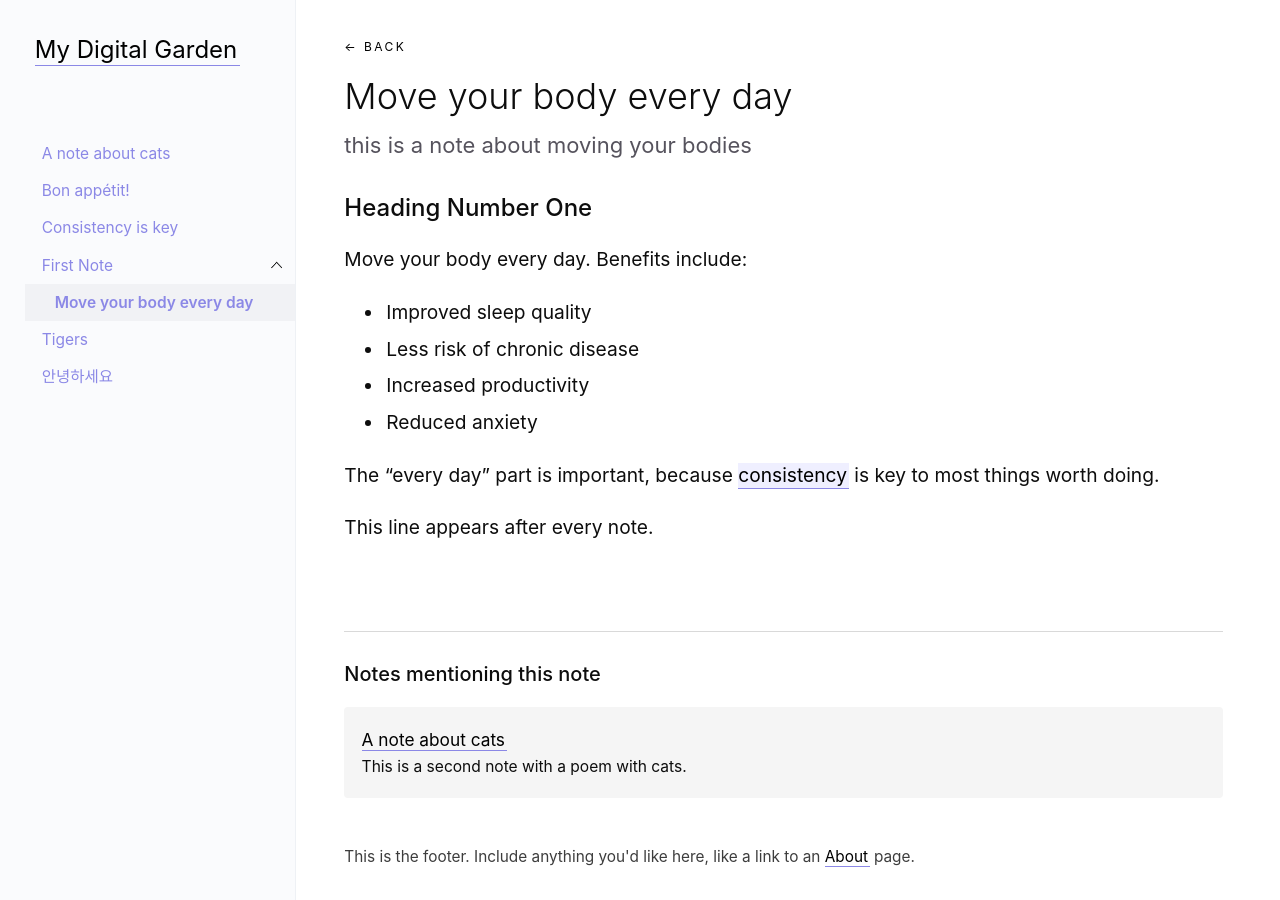
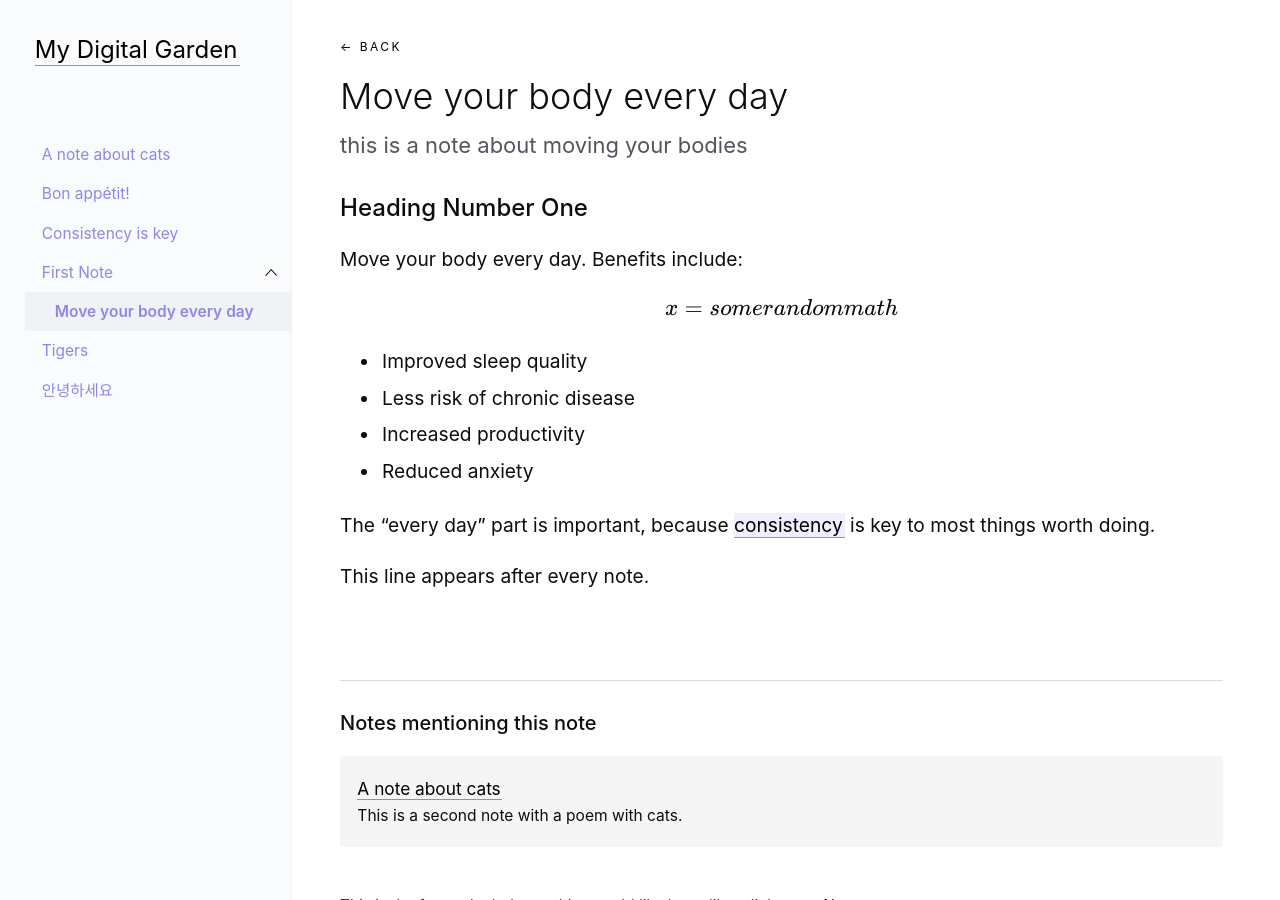
Before and after one commit to andyw-0612/andyw-0612.github.io, a Jekyll site: the page built from _notes/move your body every day.md, in a window 1280 px wide. Built offline with Jekyll 4.4.1, drawn with Linux system fonts in a browser that asks for light colours.

Commit message:
minor fixes to side nav bar

```diff
--- a/_includes/head.html
+++ b/_includes/head.html
@@ -38,6 +38,21 @@
   <meta property="og:image" content="{{ site.url }}{{ page.image }}">
   {% endif %}
 
+  <!-- CSS -->
+  <link rel="stylesheet" href="{{ site.baseurl }}/assets/css/vendor/KatexStyle.css"/>
+
+  <!-- JavaScript -->
+  <script defer src="{{ site.baseurl }}/assets/js/vendor/KatexScript.js"></script>
+  <script defer src="{{ site.baseurl }}/assets/js/vendor/KatexAutoRender.js"
+          onload="renderMathInElement(document.body,{
+    delimiters: [
+      { left: '$$',  right: '$$',  display: true  },
+      { left: '$',   right: '$',   display: false },
+      { left: '\\[', right: '\\]', display: true  },
+      { left: '\\(', right: '\\)', display: false }
+  ]});">
+  </script>
+
   <title>
     {% if page.id == "home" %}
       {{ site.title }}
--- a/_includes/nav.html
+++ b/_includes/nav.html
@@ -99,16 +99,17 @@
     }
     .side-nav-feed{
         font-size: 15.5px;
-        line-height: 2.4;
+        line-height: 1.5;
         display: flex;
     }
     .toc-title{
-        padding: 0 0 0 17px;
+        padding: 8px 0 8px 17px;
         color: #8b88e6;
         flex: 1 1 auto;
     }
     .child-wrapper .toc-title{
-        padding: 0 0 0 30px;
+        padding-left: 30px;
+        padding-right: 30px;
     }
     .current-page{
         font-weight: 600;
@@ -117,10 +118,11 @@
     .drop-down-img{
         display: flex;
         justify-content: center;
-        /* 2.4em to align with the height of the side-nav-feed as its line height is 2.4 */
-        max-height: 2.4em;
-        max-width: 2.4em;
-        padding: 0.75em 0.76em 0.75em 0.76em;
+        /* 1.5em to align with the height of the side-nav-feed as its line height is 1.5
+        then add 16px to account for both top and bottom padding */
+        max-height: calc(1.5em + 16px);
+        max-width: calc(1.5em + 16px);
+        padding: 0.79em 0.81em 0.79em 0.81em;
         box-sizing: border-box;
         cursor: pointer;
         flex: 0 0 auto;
--- a/_notes/move your body every day.md
+++ b/_notes/move your body every day.md
@@ -6,6 +6,8 @@
 
 Move your body every day. Benefits include:
 
+$$ x = some random math$$
+
 - Improved sleep quality
 - Less risk of chronic disease
 - Increased productivity
--- a/_sass/_style.scss
+++ b/_sass/_style.scss
@@ -7,7 +7,7 @@
 $border-radius: 4px;
 $font-family: -apple-system, BlinkMacSystemFont, Segoe UI, Helvetica, Arial,
   sans-serif, Apple Color Emoji, Segoe UI Emoji, Segoe UI Symbol;
-$min-side-nav-width: 275px;
+$min-side-nav-width: 270px;
 $color-toc: #56535d;
 
 body {
```
